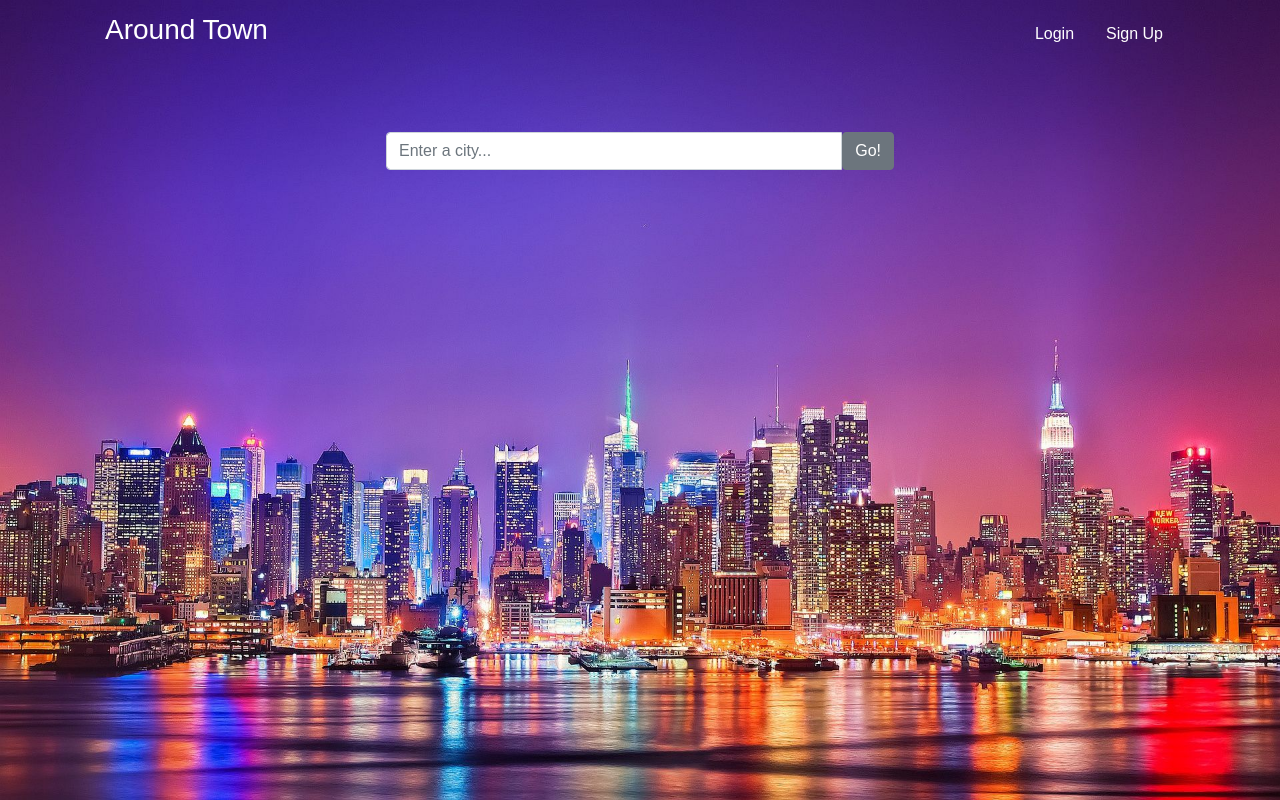
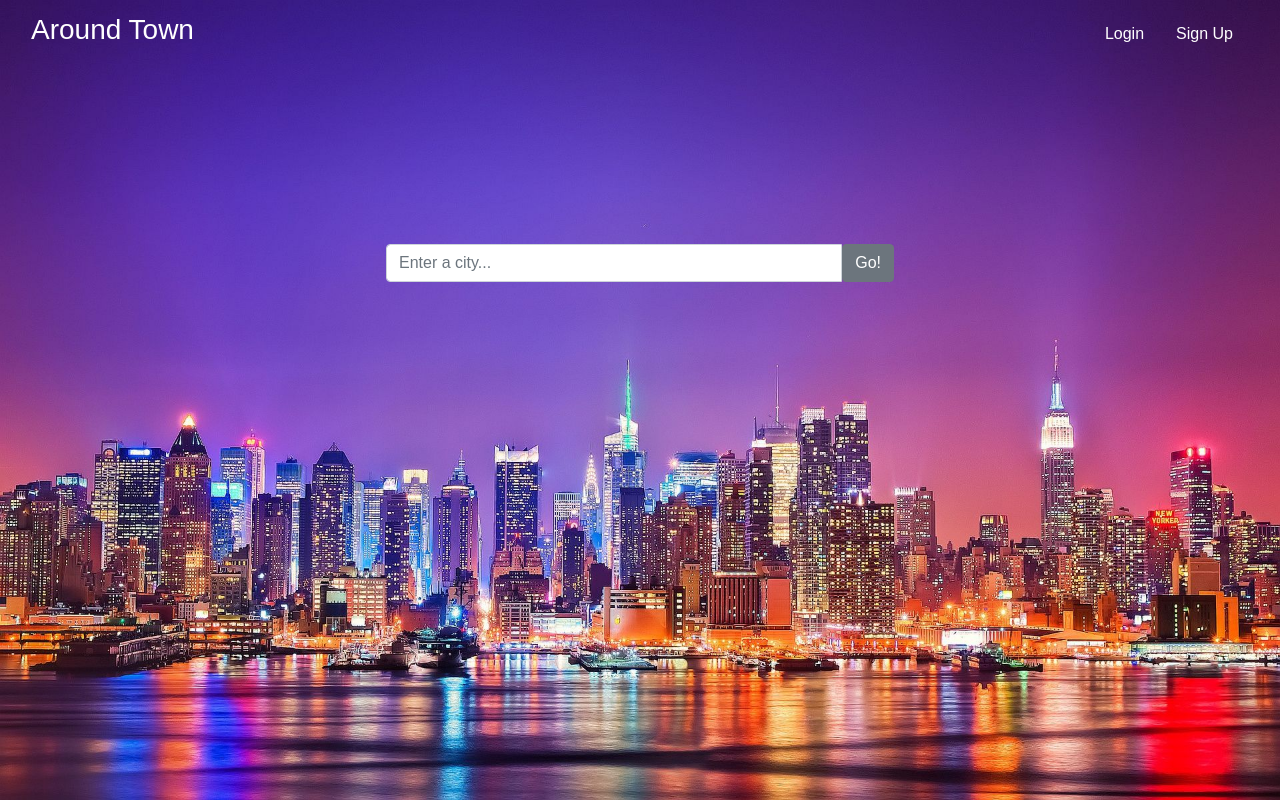
Before and after one commit to barroncn/AroundTown, a React (Create React App) app in the folder client/: page / in a window 1280 px wide. Built offline with nearby package versions, Linux system fonts and the light colour scheme.

Commit message:
background fix

```diff
--- a/client/src/components/Nav/Nav.js
+++ b/client/src/components/Nav/Nav.js
@@ -3,10 +3,10 @@ import React, { Component } from "react";
 class Nav extends Component {
   render() {
     return (
-      <div className="container">
+      <div className="container-fluid">
                 <nav className="navbar navbar-inverse">
-                    <a className="navbar-brand text-white ml-1" href="/"><h3>Around Town</h3></a>
-                    <ul className="nav justify-content-end">
+                    <a className="navbar-brand text-white text-left mr-auto" href="/"><h3>Around Town</h3></a>
+                      <ul className="nav justify-content-end text-right ml-auto">
                         <li className="nav-item">
                           <a className="nav-link text-white" href="/login">Login</a>
                         </li>
--- a/client/src/pages/Home/Home.css
+++ b/client/src/pages/Home/Home.css
@@ -5,3 +5,7 @@ body {
     background-position: center top;
     background-attachment: fixed;
 }
+
+.searchbar {
+    margin-top: 20vh;
+}
--- a/client/src/pages/Home/Home.js
+++ b/client/src/pages/Home/Home.js
@@ -7,14 +7,12 @@ class Home extends Component {
         return (
             <div>
                 <Nav />
-                <br />
-                <br />
                 <div className="container">
                     <div className="row">
                         <div className="col-md-3">
                         </div>
                         <div className="col-md-6">
-                            <div className="input-group d-inline-flex p-3">
+                            <div className="input-group d-inline-flex p-3 searchbar">
                                   <input type="text" className="form-control" placeholder="Enter a city..." />
                                   <span className="input-group-btn">
                                     <button className="btn btn-secondary" type="button">Go!</button>
```
Lines whose indentation alone changed are shown as unchanged.
